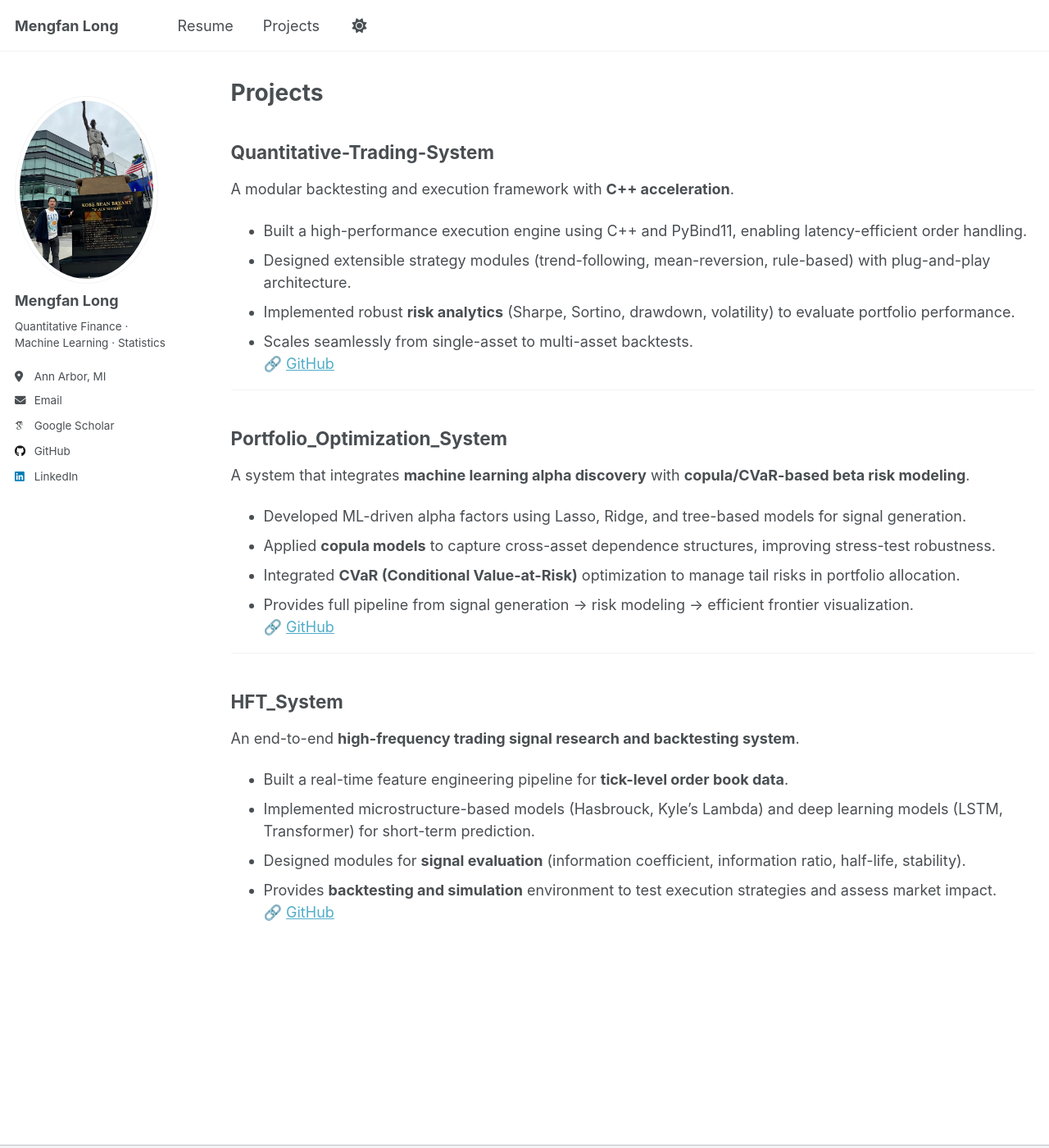
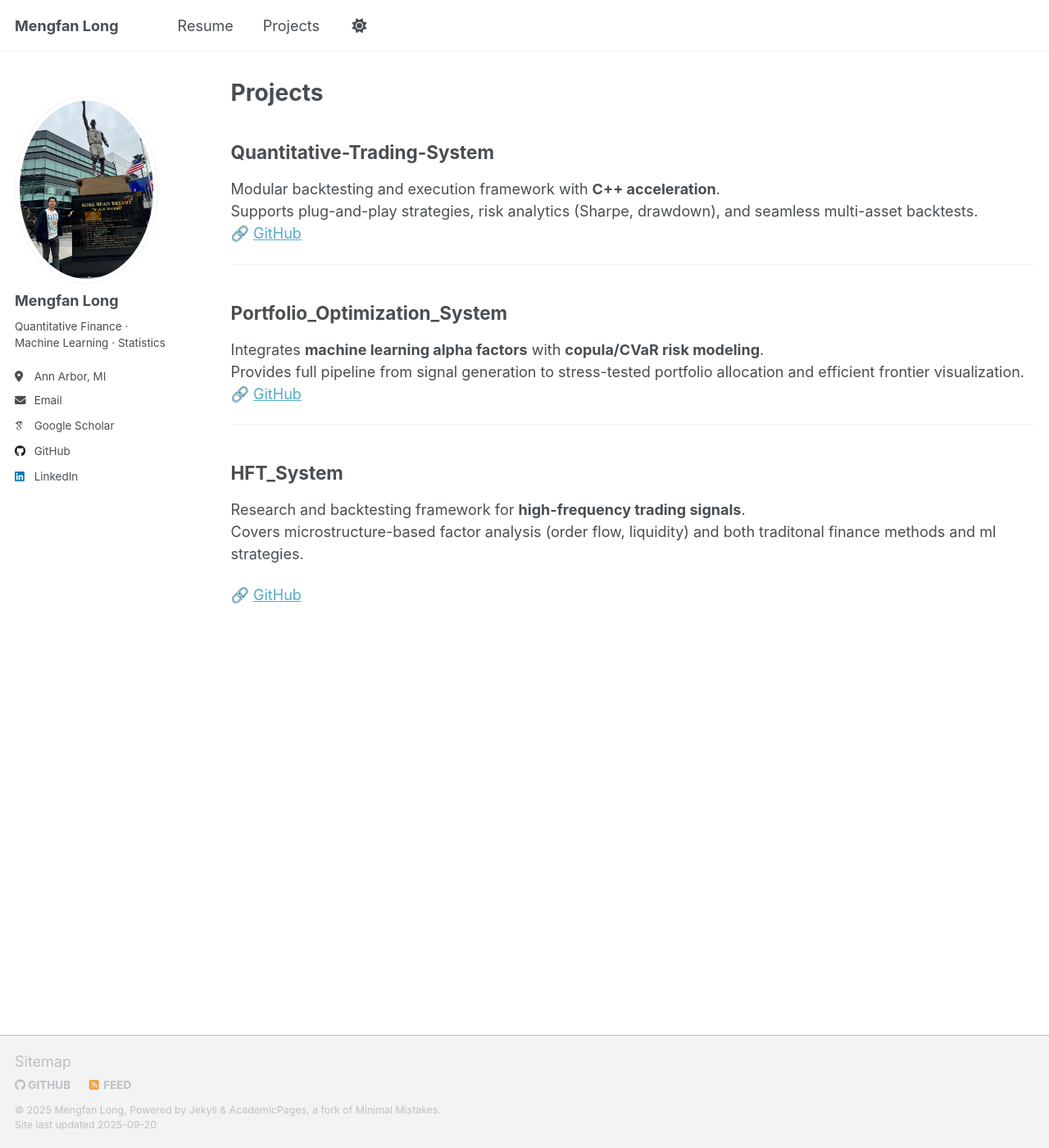
Before and after one commit to kevinlmf/kevinlmf.github.io, a Jekyll site: the page built from _pages/projects.md, in a window 1280 px wide and 1400 px high. Shown: the whole window at 82% size. Built offline with Jekyll 4.4.1, drawn with Linux system fonts in a browser that asks for light colours; some web fonts are replaced; a script that is not in the unit is left out.

Commit message:
Update projects.md

```diff
--- a/_pages/projects.md
+++ b/_pages/projects.md
@@ -6,29 +6,21 @@ author_profile: true
 ---
 
 ## Quantitative-Trading-System
-A modular backtesting and execution framework with **C++ acceleration**.
-- Built a high-performance execution engine using C++ and PyBind11, enabling latency-efficient order handling.
-- Designed extensible strategy modules (trend-following, mean-reversion, rule-based) with plug-and-play architecture.
-- Implemented robust **risk analytics** (Sharpe, Sortino, drawdown, volatility) to evaluate portfolio performance.
-- Scales seamlessly from single-asset to multi-asset backtests.
+Modular backtesting and execution framework with **C++ acceleration**.
+Supports plug-and-play strategies, risk analytics (Sharpe, drawdown), and seamless multi-asset backtests.
 🔗 [GitHub](https://github.com/kevinlmf/Quantitive-Trading-System)
 
 ---
 
 ## Portfolio_Optimization_System
-A system that integrates **machine learning alpha discovery** with **copula/CVaR-based beta risk modeling**.
-- Developed ML-driven alpha factors using Lasso, Ridge, and tree-based models for signal generation.
-- Applied **copula models** to capture cross-asset dependence structures, improving stress-test robustness.
-- Integrated **CVaR (Conditional Value-at-Risk)** optimization to manage tail risks in portfolio allocation.
-- Provides full pipeline from signal generation → risk modeling → efficient frontier visualization.
+Integrates **machine learning alpha factors** with **copula/CVaR risk modeling**.
+Provides full pipeline from signal generation to stress-tested portfolio allocation and efficient frontier visualization.
 🔗 [GitHub](https://github.com/kevinlmf/Portfolio_Optimization)
 
 ---
 
 ## HFT_System
-An end-to-end **high-frequency trading signal research and backtesting system**.
-- Built a real-time feature engineering pipeline for **tick-level order book data**.
-- Implemented microstructure-based models (Hasbrouck, Kyle’s Lambda) and deep learning models (LSTM, Transformer) for short-term prediction.
-- Designed modules for **signal evaluation** (information coefficient, information ratio, half-life, stability).
-- Provides **backtesting and simulation** environment to test execution strategies and assess market impact.
+Research and backtesting framework for **high-frequency trading signals**.
+Covers microstructure-based factor analysis (order flow, liquidity) and both traditonal finance methods and ml strategies.
+
 🔗 [GitHub](https://github.com/kevinlmf/HFT_System)
```
